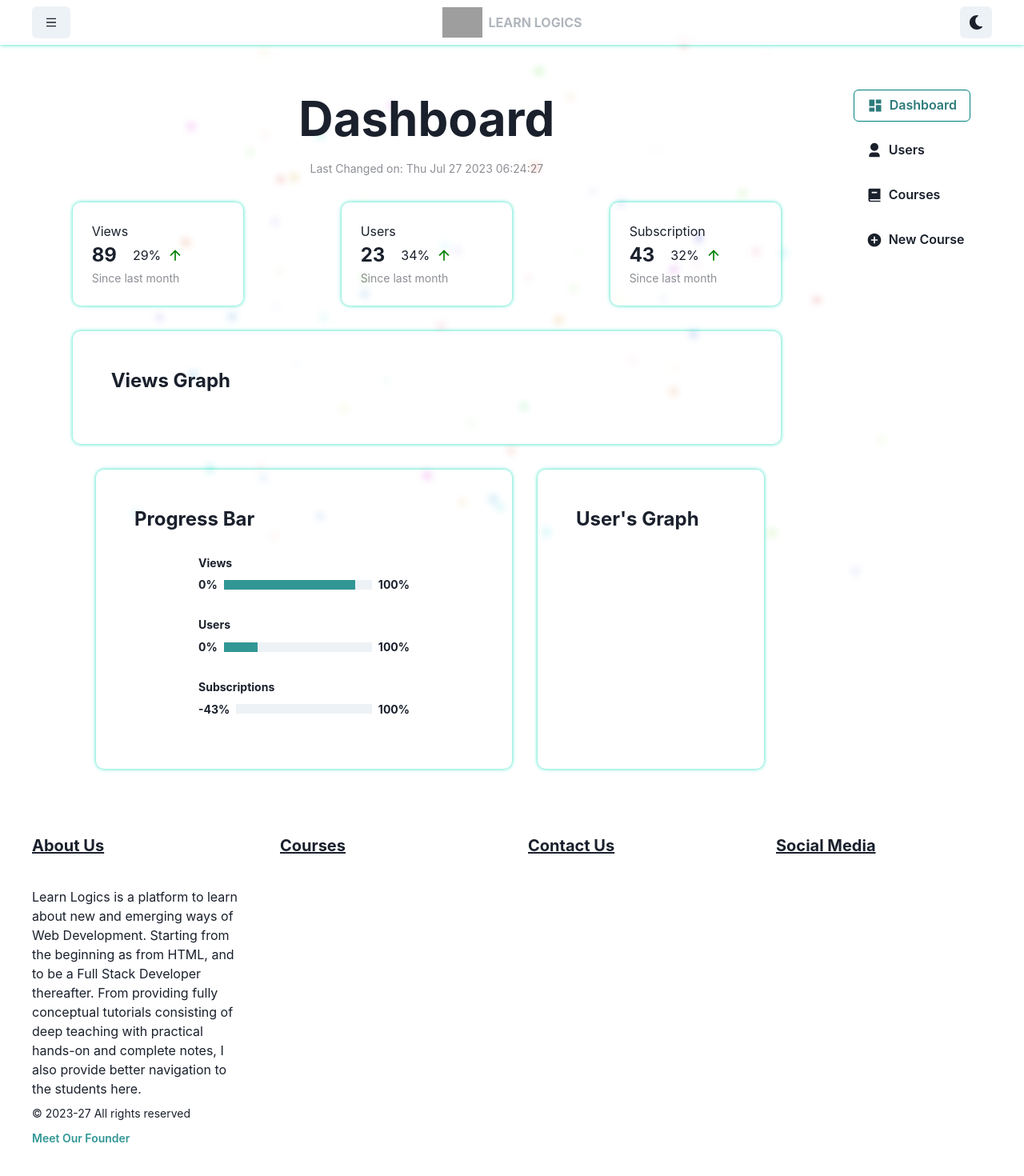
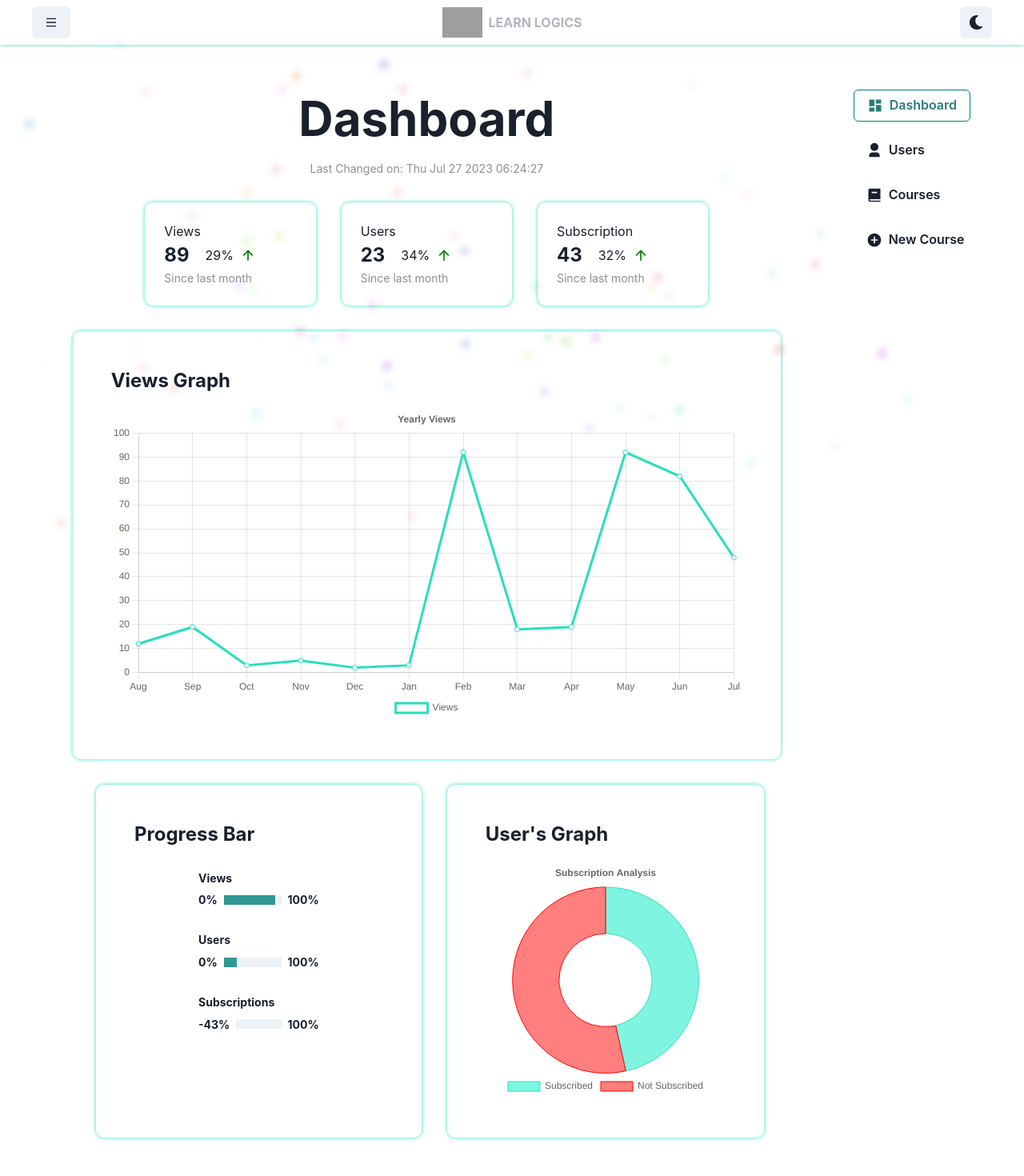
Before and after one commit to DeependraParmar/Learn-Logics, a React (Create React App) app: page /admin/dashboard in a window 1280 px wide. Shown: the top 1470 px of the page at 80% size. Built offline with nearby package versions, Linux system fonts and the light colour scheme; grey boxes are pictures that could not be loaded.

Commit message:
Charts Done

```diff
--- /dev/null
+++ b/src/components/Admin/Dashboard/Charts.jsx
@@ -0,0 +1,95 @@
+import React from 'react'
+import { Chart as ChartJS, CategoryScale, LinearScale, PointElement, LineElement, Title, Tooltip, ArcElement, Legend } from "chart.js";
+import { Doughnut, Line } from 'react-chartjs-2';
+
+ChartJS.register(CategoryScale, LinearScale, PointElement, LineElement, Title, Tooltip, ArcElement, Legend);
+
+export const LineChart = () => {
+    const lables = getLastYearMonths();
+    const options = {
+        responsive: true,
+        plugins: {
+            legend: {
+                position: 'bottom',
+            },
+            title: {
+                display: true,
+                text: "Yearly Views"
+            }
+        }
+    }
+
+    const data = {
+        labels: lables,
+        datasets: [
+            {
+                label: 'Views',
+                data: [12, 19, 3, 5, 2, 3, 92, 18, 19, 92, 82, 48],
+                fill: false,
+                backgroundColor: '#fff',
+                borderColor: '#27debf',
+            },
+        ],
+    };
+
+    return (
+        <Line options={options} data={data} />
+    )
+}
+
+export const DoughnutChart = () => {
+    const labels = ['Subscribed', 'Not Subscribed'];
+    const options = {
+        responsive: true,
+        plugins: {
+            legend: {
+                position: 'bottom',
+            },
+            title: {
+                display: true,
+                text: "Subscription Analysis"
+            }
+        }
+    }
+
+    const data = {
+        labels: labels,
+        datasets: [
+            {
+                label: ['Users: '],
+                data: [20, 23],
+                fill: false,
+                borderColor: ['#27debf', 'red'],
+                backgroundColor: ['rgba(0, 235, 196,0.5)', 'rgba(255, 0, 0, 0.5)'],
+                borderWidth: 1,
+            },
+        ],
+    };
+
+    return (
+        <Doughnut options={options} data={data} />
+    )
+}
+
+
+function getLastYearMonths() {
+    const labels = [];
+    const months = ['Jan', 'Feb', 'Mar', 'Apr', 'May', 'Jun', 'Jul', 'Aug', 'Sep', 'Oct', 'Nov', 'Dec'];
+
+    const currentMonth = new Date().getMonth();
+    let remain = 11 - currentMonth;
+
+    for (let i = currentMonth; i < months.length; i--) {
+        const element = months[i];
+        labels.unshift(element);
+
+        if (i === 0) break;
+    }
+
+    for (let index = 11; index > remain; index--) {
+        if (index === currentMonth) break;
+        const element = months[index];
+        labels.unshift(element);
+    }
+    return labels;
+}
--- a/src/components/Admin/Dashboard/Dashboard.jsx
+++ b/src/components/Admin/Dashboard/Dashboard.jsx
@@ -3,6 +3,7 @@ import React from 'react'
 import Sidebar from '../Sidebar'
 import { RiArrowDownLine, RiArrowUpLine } from 'react-icons/ri'
 import Particles from '../../Home/Particles'
+import { DoughnutChart, LineChart } from './Charts'
 
 const DataBox = ({ title, quantity, qtyPercentage, profit }) => {
     return (
@@ -39,13 +40,13 @@ const Bar = ({ title, value, profit }) => {
 const Dashboard = () => {
     return (
         <>
-        <Particles />
-            <Grid backdropFilter={'blur(5px)'} justifyContent={'center'} padding={['7rem 1rem', '7rem 2rem','7rem 2rem', '7rem 0rem 2rem 0rem']} templateColumns={['1fr', '1fr', '4fr 1fr', '5fr 1fr']} >
+            <Particles />
+            <Grid backdropFilter={'blur(5px)'} justifyContent={'center'} padding={['7rem 1rem', '7rem 2rem', '7rem 2rem', '7rem 0rem 2rem 0rem']} templateColumns={['1fr', '1fr', '4fr 1fr', '5fr 1fr']} >
                 <Box boxSizing='border-box'>
                     <Heading textAlign={'center'} mb={'1rem'} fontSize={['3xl', '3xl', '4xl', '6xl']} >Dashboard</Heading>
                     <Text textAlign={'center'} fontSize={'sm'} opacity={0.5} children={`Last Changed on: ${String(new Date()).split("G")[0]}`} />
 
-                    <Stack direction={['column', 'column', 'row', 'row']} justifyContent={'space-evenly'} alignItems={'center'} mt={'2rem'} spacing={'2rem'} >
+                    <Stack direction={['column', 'column', 'row', 'row']} justifyContent={'center'} alignItems={'center'} mt={'2rem'} spacing={'2rem'} >
                         <DataBox title={'Views'} quantity={89} qtyPercentage={29} profit={true} data={0} />
                         <DataBox title={'Users'} quantity={23} qtyPercentage={34} profit={true} data={0} />
                         <DataBox title={'Subscription'} quantity={43} qtyPercentage={32} profit={true} data={0} />
@@ -53,10 +54,12 @@ const Dashboard = () => {
 
                     <Box boxShadow={'0px 0px 5px #27debf'} borderRadius={'10px'} width={['100%', '100%', '100%', '83%']} margin={['2rem 0rem', '', '2rem 0rem', '2rem auto']} padding={['1rem', '3rem']} >
                         <Heading fontSize={['xl', 'xl', '2xl', '2xl']} mb={'1rem'} >Views Graph</Heading>
+                        <LineChart />
+
                     </Box>
 
-                    <Grid templateColumns={['1fr','1fr','1fr','3fr 2fr']} >
-                        <Box boxShadow={'0px 0px 5px #27debf'} borderRadius={'10px'} m={['','','', '0rem 0rem 2rem 7.5rem']} padding={['1rem', '3rem']}>
+                    <Grid templateColumns={['1fr', '1fr', '1fr', '3fr 2fr']} >
+                        <Box boxShadow={'0px 0px 5px #27debf'} borderRadius={'10px'} m={['', '', '', '0rem 0rem 2rem 7.5rem']} padding={['1rem', '3rem']}>
                             <Heading fontSize={['xl', 'xl', '2xl', '2xl']} mb={'1rem'} >Progress Bar</Heading>
                             <Box>
                                 <Bar profit={true} title={'Views'} value={'89'} />
@@ -66,6 +69,7 @@ const Dashboard = () => {
                         </Box>
                         <Box boxShadow={'0px 0px 5px #27debf'} borderRadius={'10px'} m={['2rem 0rem', '2rem 0rem', '', '0rem 7rem 2rem 2rem']} padding={['1rem', '3rem']}>
                             <Heading fontSize={['xl', 'xl', '2xl', '2xl']} mb={'1rem'} >User's Graph</Heading>
+                            <DoughnutChart />
                         </Box>
 
                     </Grid>
```
